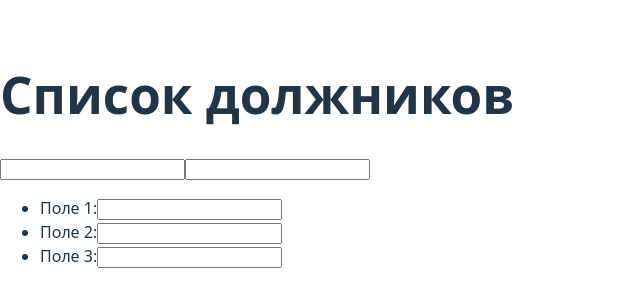
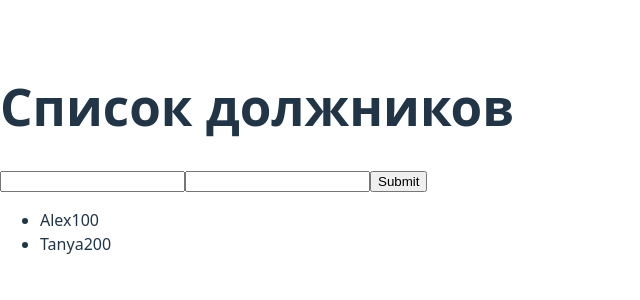
Before and after one commit to Aleksandr010101/debtors-list-app, a React (Vite) app: page / in a window 1280 px wide. Shown: the part 242-542 px from the top of the page, without its empty margins (0-640 px from the left). Built offline with nearby package versions, Linux system fonts and the light colour scheme.

Commit message:
Добавил состояние и основную логику

```diff
--- a/src/DebtorsList.jsx
+++ b/src/DebtorsList.jsx
@@ -1,12 +1,17 @@
-// import React, { useState } from "react";
+import React, { useState } from "react";
 import List from "./List.jsx";
 import FormAddDebtors from "./FormAddDebtors.jsx";
 
 const DebtorsList = () => {
+  const [debtors, setDebtors] = useState([
+    { name: "Alex", debt: 100 },
+    { name: "Tanya", debt: 200 },
+  ]);
+
   return (
     <>
-      <FormAddDebtors />
-      <List />
+      <FormAddDebtors debtors={debtors} setDebtors={setDebtors} />
+      <List debtors={debtors} />
     </>
   );
 };
--- a/src/FormAddDebtors.jsx
+++ b/src/FormAddDebtors.jsx
@@ -1,8 +1,34 @@
-const FormAddDebtors = () => {
+import React, { useEffect, useState, useRef } from "react";
+
+const FormAddDebtors = (props) => {
+  const [name, setName] = useState("");
+  const [debt, setDebt] = useState("");
+  const { debtors, setDebtors } = props;
+
+  const debtorsSubmit = (e, debtors, name, debt) => {
+    e.preventDefault();
+    const resultD = [{ name, debt }, ...debtors];
+    setDebtors(resultD);
+    setName("");
+    setDebt("");
+    return;
+  };
+
   return (
-    <form>
-      <input type="text" name="ФИО" />
-      <input type="text" name="Задолжность" />
+    <form onSubmit={(e) => debtorsSubmit(e, debtors, name, debt)}>
+      <input
+        type="text"
+        name="name"
+        value={name}
+        onChange={(e) => setName(e.target.value)}
+      />
+      <input
+        type="text"
+        name="debt"
+        value={debt}
+        onChange={(e) => setDebt(e.target.value)}
+      />
+      <input type="submit" value="Submit" />
     </form>
   );
 };
--- a/src/List.jsx
+++ b/src/List.jsx
@@ -1,23 +1,22 @@
-// import _ from 'lodash';
-// import { uniqueId } from 'lodash';
+import _ from "lodash";
+import { uniqueId } from "lodash";
 
-const List = () => {
+const List = (props) => {
+  const { debtors } = props;
+  const render = (debtors) => {
+    return debtors.map(({ name, debt }) => {
+      return (
+        <li key={uniqueId()}>
+          <label>{name}</label>
+          <bn />
+          <label>{debt}</label>
+        </li>
+      );
+    });
+  };
   return (
     <form>
-      <ul>
-        <li>
-          <label>Поле 1:</label>
-          <input type="text" name="field1" />
-        </li>
-        <li>
-          <label>Поле 2:</label>
-          <input type="text" name="field2" />
-        </li>
-        <li>
-          <label>Поле 3:</label>
-          <input type="text" name="field3" />
-        </li>
-      </ul>
+      <ul>{render(debtors)}</ul>
     </form>
   );
 };
```
